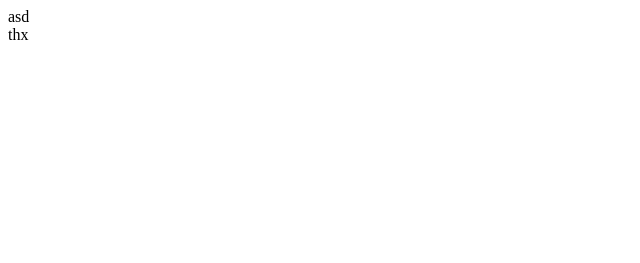
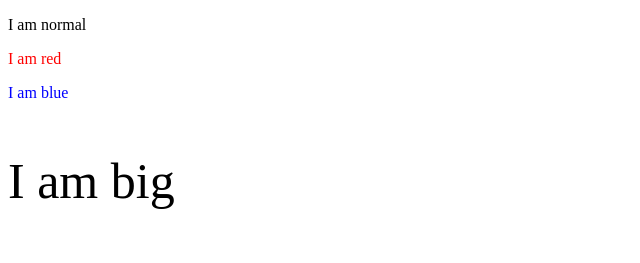
Before and after one commit to Musician-Bot/deneme, a plain HTML site: page index.html in a window 1280 px wide. Shown: the whole page, without its empty margins (0-640 px from the left). Drawn offline with Linux system fonts and the light colour scheme.

Commit message:
Update index.html

```diff
--- a/index.html
+++ b/index.html
@@ -1,2 +1,11 @@
-<html>asd</html>
-<br>thx</>
+<!DOCTYPE html>
+<html>
+<body>
+
+<p>I am normal</p>
+<p style="color:red;">I am red</p>
+<p style="color:blue;">I am blue</p>
+<p style="font-size:50px;">I am big</p>
+
+</body>
+</html>
```
